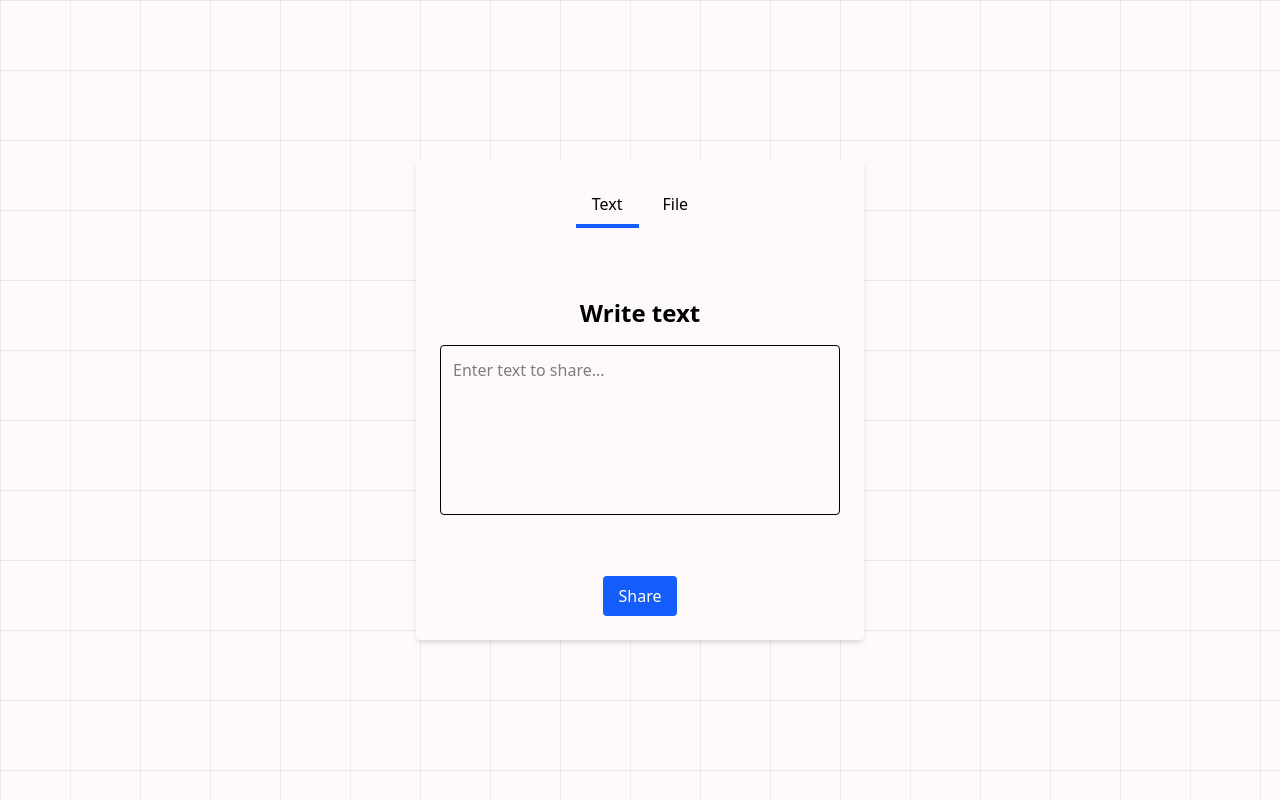
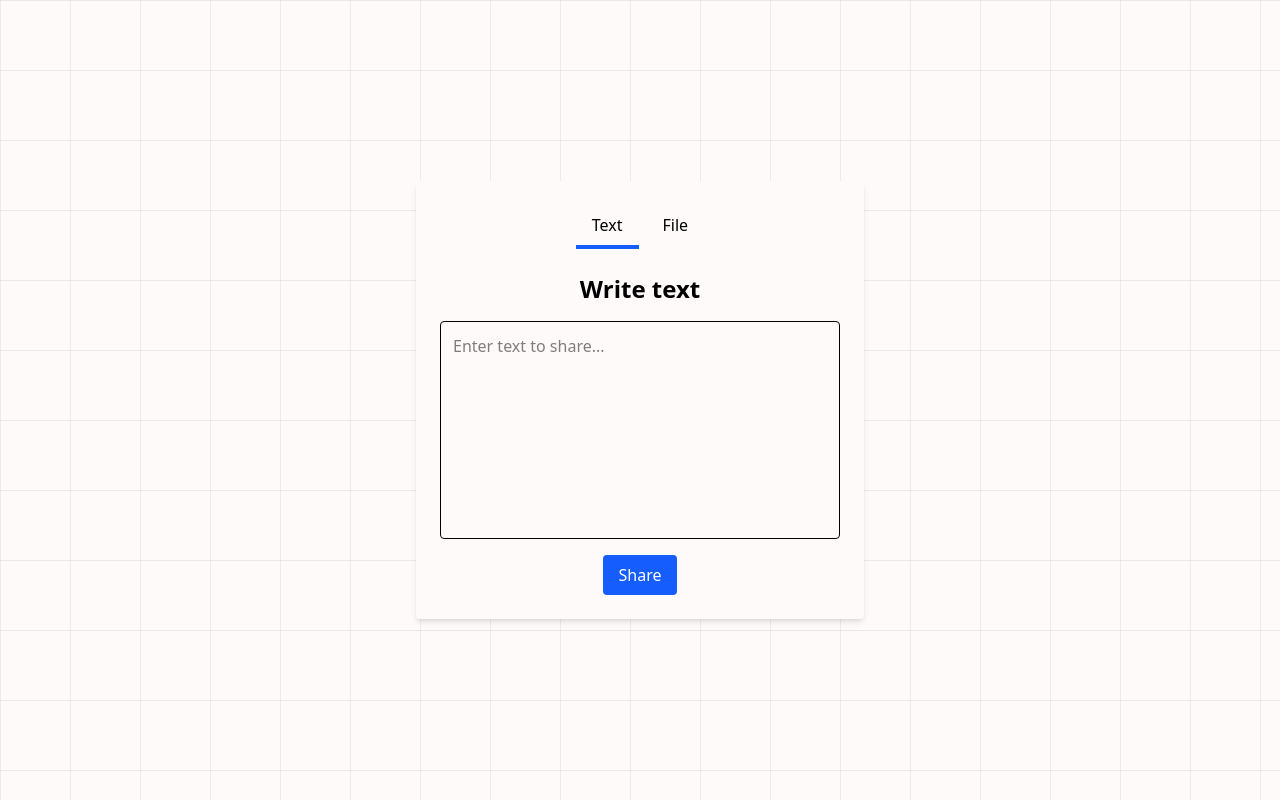
Before and after one commit to Sakibwahid/Ez-drop, a React (Vite) app: page /sender in a window 1280 px wide. Built offline with nearby package versions, Linux system fonts and the light colour scheme.

Commit message:
refactor: layout and textarea

```diff
--- a/src/pages/Sender.jsx
+++ b/src/pages/Sender.jsx
@@ -41,7 +41,7 @@ export default function Sender() {
   };
 
   return (
-    <div className="mx-2 w-md h-[60vh] p-6 bg-[#FFFAFA] rounded shadow-md flex flex-col gap-4 items-center justify-between">
+    <div className="mx-2 w-md p-6 bg-[#FFFAFA] rounded shadow-md flex flex-col gap-4 items-center justify-between">
       <div className="flex items-center gap-2 mb-2">
         <Button
           variant={null}
@@ -62,14 +62,15 @@ export default function Sender() {
         </Button>
       </div>
 
+      <div className="w-full">
         {textsend && (
-        <div className="w-full flex flex-col gap-4">
+          <div className="flex flex-col gap-4">
             <h2 className="text-2xl text-center font-bold">Write text</h2>
             <textarea
               placeholder="Enter text to share..."
               value={text}
               onChange={(e) => setText(e.target.value)}
-            rows={6}
+              rows={8}
               className="border rounded p-3 resize-none"
             />
           </div>
@@ -80,6 +81,7 @@ export default function Sender() {
             <h2 className="text-2xl text-center font-bold">Upload file</h2>
           </div>
         )}
+      </div>
 
       <Button onClick={handleShare}>Share</Button>
 
```
Lines whose indentation alone changed are shown as unchanged.
